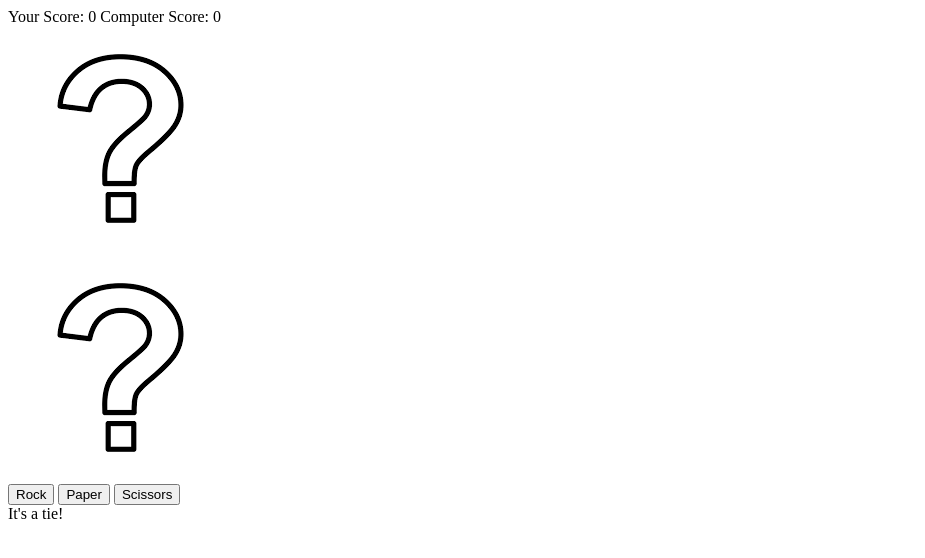
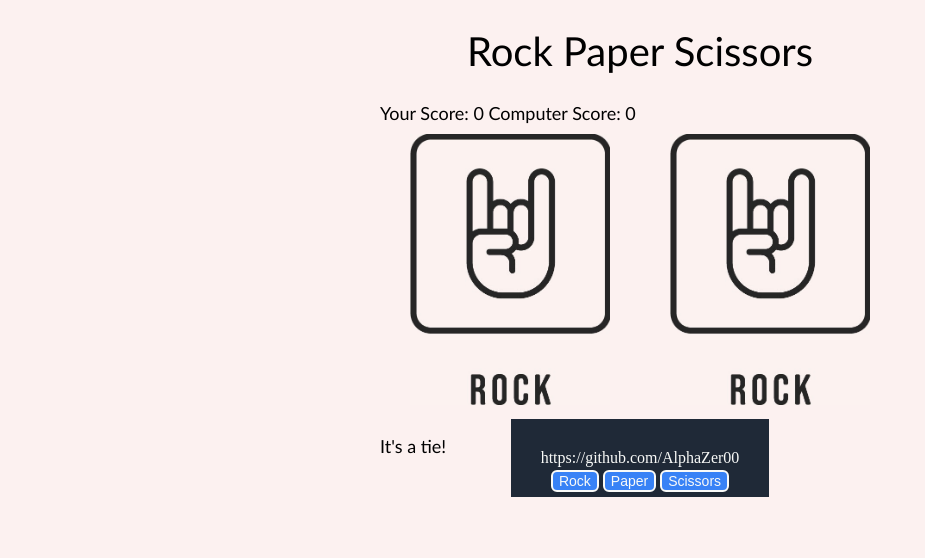
Before and after one commit to AlphaZer00/rock-paper-scissors, a plain HTML site: page index.html in a window 1280 px wide. Both pictures are taken after a click on the button "Rock". Shown: the whole page, without its empty margins (0-925 px from the left). Drawn offline with Linux system fonts and the light colour scheme.

Commit message:
"Update css styles"

```diff
--- a/index.html
+++ b/index.html
@@ -5,17 +5,26 @@
     <meta http-equiv="X-UA-Compatible" content="IE=edge">
     <meta name="viewport" content="width=device-width, initial-scale=1.0">
     <script defer src="main.js"></script>
+    <link rel="stylesheet" href="styles.css">
     <title>Document</title>
 </head>
 <body>
+    <h1 class="h1">Rock Paper Scissors</h1>
+        <div class="content">
             <div class="scoreDisplay"></div>
+            <div class="picsAndButtonContainer">
                 <div class="pictures">
-        <div class="userPicture"><img src="images/question-mark-vector.png" alt=""></div>
-        <div class="computerPicture"><img src="images/question-mark-vector.png" alt=""></div>
+                    <div class="userPicture"><img class="pic1" src="images/question-mark-vector.png" alt=""></div>
+                    <div class="computerPicture"><img class="pic2" src="images/question-mark-vector.png" alt=""></div>
                 </div>
+                <div class="buttonContainer">
                     <button class="rockButton">Rock</button>
                     <button class="paperButton">Paper</button>
                     <button class="scissorsButton">Scissors</button>
+                </div>
+            </div>
             <div class="dialogue"></div>
+        </div>
+    <div class="footer">https://github.com/AlphaZer00</div>
 </body>
 </html>
--- a/main.js
+++ b/main.js
@@ -11,6 +11,7 @@
       - Function to return a message that explains who won and and option to play again
       - Game function that loops comparison function five times and displays score
 */
+//document.addEventListener('DOMContentLoaded', function () {
 
 let computerSelection;
 let outcome;
@@ -22,7 +23,7 @@ let scoreCounter =
 const scoreDisplay = document.querySelector(".scoreDisplay");
 scoreDisplay.textContent = scoreCounter;
 const dialogue = document.querySelector(".dialogue");
-dialogue.textContent = "Click one of the buttons to make your selection and start the game, first to win 5 rounds wins!";
+dialogue.textContent = "Click one of the buttons to make your selection and start the game, first to win 5 points wins!";
 
 const userPicture = document.querySelector(".userPicture");
 const computerPicture = document.querySelector(".computerPicture");
@@ -43,34 +44,33 @@ function getComputerSelection() {
     return computerSelection;
 }
 
-function changeImage() {
-    if (response = "rock") {
-        userPicture.src = "images/rock-vector.jpg";
-    } else if (response = "paper") {
-        userPicture.src = "images/paper-vector.jpg";
-    } else if (response = "scissors") {
-        userPicture.src = "images/scissors-vector.jpg";
+function changeImage(response, computerSelection) {
+    const userPicture = document.querySelector(".pic1");
+    const computerPicture = document.querySelector(".pic2");
+
+    if (response == "rock") {
+        userPicture.setAttribute("src", "images/rock-vector.jpg");
+    } else if (response == "paper") {
+        userPicture.setAttribute("src", "images/paper-vector.jpg");
+    } else if (response == "scissors") {
+        userPicture.setAttribute("src", "images/scissors-vector.jpg");
     }
+    console.log(userPicture.src);
 
-    if (computerSelection = "rock") {
+    if (computerSelection == "rock") {
         computerPicture.src = "images/rock-vector.jpg";
-    } else if (computerSelection = "paper") {
+    } else if (computerSelection == "paper") {
         computerPicture.src = "images/paper-vector.jpg";
-    } else if (computerSelection = "scissors") {
+    } else if (computerSelection == "scissors") {
         computerPicture.src = "images/scissors-vector.jpg";
     }
 }
 
-function playRound(playerSelection) {
+function playRound(playerSelection, computerSelection) {
     response = playerSelection;
     computerSelection = getComputerSelection();
-    console.log(computerSelection);
 
-    // if ((response !== "rock" ) || (response !== "paper") || (response !== "scissors" )) {
-    //     alert("That is not a valid input! Please check your spelling.");
-    //     playerSelection = prompt("Rock, Paper, or Scissors?",);
-    //     response = playerSelection.toLowerCase();
-    // }
+    changeImage(playerSelection, computerSelection);
 
     console.log(response);
 
@@ -143,7 +143,20 @@ function playRound(playerSelection) {
     }
 
     function resetState() {
-        f
+        if (userScore === 5 || computerScore === 5) {
+            let computerSelection;
+            let outcome;
+            let userScore = 0;
+            let computerScore = 0;
+            let scoreCounter =
+        `Your Score: ${userScore}
+        Computer Score: ${computerScore}`;
+            const scoreDisplay = document.querySelector(".scoreDisplay");
+            scoreDisplay.textContent = scoreCounter;
+            const dialogue = document.querySelector(".dialogue");
+            dialogue.textContent = "Click one of the buttons to make your selection and start the game, first to win 5 points wins!";
+
+        }
     }
 }
 
@@ -157,4 +170,6 @@ const paper = document.querySelector(".paperButton");
 paper.addEventListener('click', () => playRound("paper"));
 
 const scissors = document.querySelector(".scissorsButton");
-scissors.addEventListener('click', () => playRound("scissors"))
+scissors.addEventListener('click', () => playRound("scissors"));
+
+//});
--- /dev/null
+++ b/styles.css
@@ -0,0 +1,70 @@
+body {
+    display: flex;
+    flex-direction: column;
+    align-items: center;
+    background-color: #fcf1f0;
+    margin: 0;
+}
+
+.content {
+    flex-grow: 1;
+}
+
+.h1 {
+    font-family: 'Gill Sans', 'Gill Sans MT', Calibri, 'Trebuchet MS', sans-serif;
+    font-weight: 400;
+    font-size: 40px;
+}
+
+.scoreDisplay, .dialogue {
+    font-family: 'Gill Sans', 'Gill Sans MT', Calibri, 'Trebuchet MS', sans-serif;
+    font-size: large;
+    font-weight: 400;
+}
+
+.pictures {
+    display: flex;
+    margin-bottom: 0px;
+}
+
+.pic1, .pic2 {
+    max-width: 200px;
+    margin: 10px 30px;
+}
+
+.dialogue {
+    position: absolute;
+    top: 435px;
+}
+
+.picsAndButtonContainer {
+    display: flex;
+    flex-direction: column;
+    align-items: center;
+    row-gap: 200px;
+    margin-bottom:
+}
+
+.buttonContainer {
+    position: absolute;
+    top: 470px;
+}
+
+button {
+    color: #F9FAF8;
+    font-size: 14px;
+    background-color: #3882F6;
+    border-radius: 6px;
+    border: 2px solid #F9FAF8;
+    min-width: fit-content;
+}
+
+.footer {
+    flex-shrink: 0;
+    background-color: #1F2937;
+    color: #F9FAF8;
+    display: flex;
+    justify-content: center;
+    padding: 30px;
+    margin-top: fill;
+}
```
Lines whose indentation alone changed are shown as unchanged.
